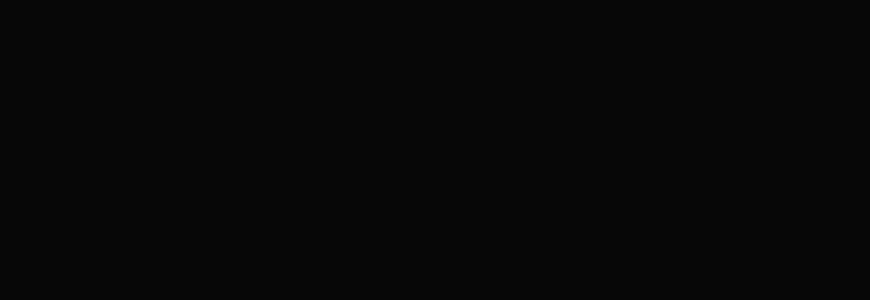
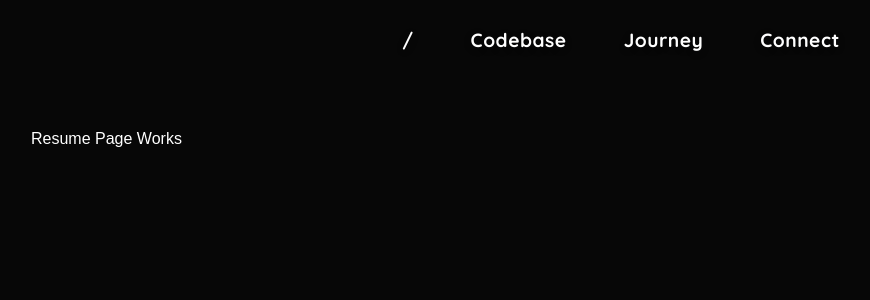
Before and after one commit to Deadz0ner/portfolio, a React (Create React App) app: page /#/resume in a window 1280 px wide. Shown: the top 300 px of the page, without its empty margins (19-889 px from the left). Built offline with nearby package versions, Linux system fonts and the light colour scheme.

Commit message:
res fix_try_1

```diff
--- a/src/components/resume.js
+++ b/src/components/resume.js
@@ -1,28 +1,3 @@
-import "../styles/resume.css";
-import { useEffect } from "react";
-
-const ResumeViewer = () => {
-  useEffect(() => {
-    document.body.classList.add("resume-fullscreen");
-    return () => {
-      document.body.classList.remove("resume-fullscreen");
-    };
-  }, []);
-
-  return (
-    <div className="resume-container fullscreen">
-      <div className="resume-frame-wrapper">
-        <iframe
-          src={`${process.env.PUBLIC_URL}/res.pdf`}
-          title="Resume"
-          width="100%"
-          height="100%"
-          className="resume-iframe"
-          style={{ minHeight: "100vh", position: "relative", zIndex: 1 }}
-        />
-      </div>
-    </div>
-  );
-};
-
-export default ResumeViewer;
+export default function Resume() {
+  return <div style={{ padding: 50, color: "white" }}>Resume Page Works</div>;
+}
```
